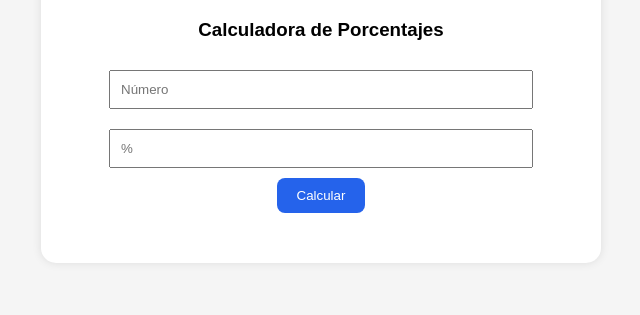
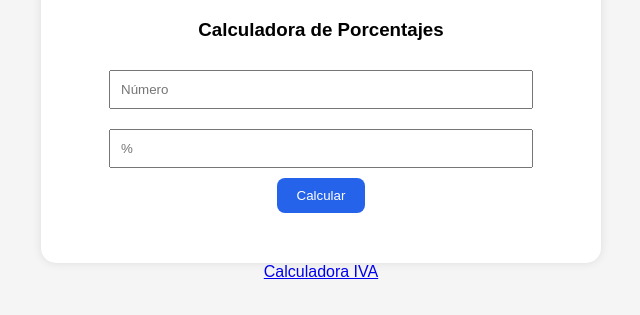
Before and after one commit to migueljl203/calculalo, a plain HTML site: page index.html in a window 1280 px wide. Shown: the part 139-454 px from the top of the page, without its empty margins (319-959 px from the left). Drawn offline with Linux system fonts and the light colour scheme.

Commit message:
Update index.html

```diff
--- a/index.html
+++ b/index.html
@@ -81,3 +81,4 @@ resultado;
 
 </body>
 </html>
+<a href="iva.html">Calculadora IVA</a>
```
